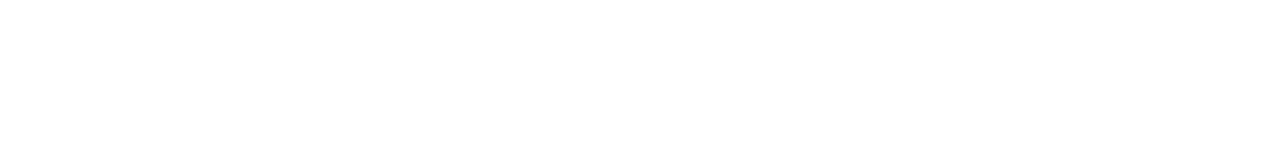
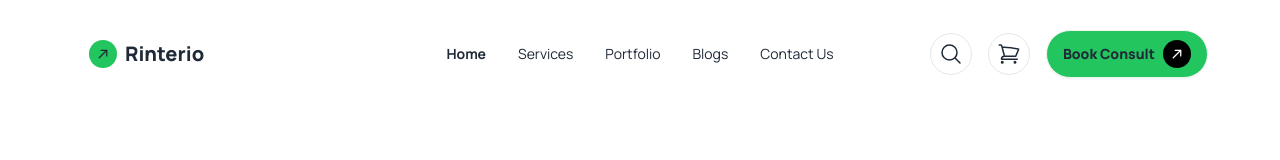
Before and after one commit to BodruddozaRedoy/Rinterio-B10A3, a plain HTML site: page index.html in a window 1280 px wide. Drawn offline with nearby package versions, Linux system fonts and the light colour scheme.

Commit message:
navbar section done

```diff
--- a/index.html
+++ b/index.html
@@ -1,5 +1,5 @@
 <!DOCTYPE html>
-<html lang="en">
+<html lang="en" data-theme="light">
 <head>
     <meta charset="UTF-8">
     <meta name="viewport" content="width=device-width, initial-scale=1.0">
@@ -11,10 +11,83 @@
      <link rel="preconnect" href="https://fonts.gstatic.com" crossorigin>
      <link href="https://fonts.googleapis.com/css2?family=Manrope:wght@200..800&display=swap" rel="stylesheet">
     <title>Rinterio - By Bodruddoza Redoy</title>
+    <style>
+        .font-manrope{
+  font-family: "Manrope", sans-serif;
+}
+
+    </style>
 </head>
-<body>
+<body class="font-manrope">
     <!-- Header section  -->
-    <header></header>
+    <header class="md:w-[90%] mx-auto bg-[#ffffff22]">
+        <!-- Nav section  -->
+         <nav class="my-5">
+            <div class="navbar bg-base-100">
+                <div class="navbar-start">
+                  <div class="dropdown">
+                    <div tabindex="0" role="button" class="btn btn-ghost lg:hidden">
+                      <svg
+                        xmlns="http://www.w3.org/2000/svg"
+                        class="h-5 w-5"
+                        fill="none"
+                        viewBox="0 0 24 24"
+                        stroke="currentColor">
+                        <path
+                          stroke-linecap="round"
+                          stroke-linejoin="round"
+                          stroke-width="2"
+                          d="M4 6h16M4 12h8m-8 6h16" />
+                      </svg>
+                    </div>
+                    <ul
+                      tabindex="0"
+                      class="menu menu-sm dropdown-content bg-base-100 rounded-box z-[1] mt-3 w-52 p-2 shadow">
+                      <li><a>Home</a></li>
+                    <li><a>Services</a></li>
+                    <li><a>Portfolio</a></li>
+                    <li><a>Blogs</a></li>
+                    <li><a>Contact Us</a></li>
+                    </ul>
+                  </div>
+                  <a class="btn btn-ghost text-xl flex font-extrabold">
+                    <div class="bg-green-500 rounded-full p-2"><svg xmlns="http://www.w3.org/2000/svg" fill="none" viewBox="0 0 24 24" stroke-width="2.5" stroke="currentColor" class="size-3">
+                        <path stroke-linecap="round" stroke-linejoin="round" d="m4.5 19.5 15-15m0 0H8.25m11.25 0v11.25" />
+                      </svg>
+                      </div>
+                  Rinterio</a>
+                </div>
+                <div class="navbar-center hidden lg:flex">
+                  <ul class="menu menu-horizontal px-1">
+                    <li><a class="font-bold">Home</a></li>
+                    <li><a>Services</a></li>
+                    <li><a>Portfolio</a></li>
+                    <li><a>Blogs</a></li>
+                    <li><a>Contact Us</a></li>
+                  </ul>
+                </div>
+                <div class="navbar-end space-x-4">
+                    <div class="bg-white border rounded-full p-2"><svg xmlns="http://www.w3.org/2000/svg" fill="none" viewBox="0 0 24 24" stroke-width="1.5" stroke="currentColor" class="size-6">
+                        <path stroke-linecap="round" stroke-linejoin="round" d="m21 21-5.197-5.197m0 0A7.5 7.5 0 1 0 5.196 5.196a7.5 7.5 0 0 0 10.607 10.607Z" />
+                      </svg>
+                      </div>
+                    <div class="bg-white border rounded-full p-2"><svg xmlns="http://www.w3.org/2000/svg" fill="none" viewBox="0 0 24 24" stroke-width="1.5" stroke="currentColor" class="size-6">
+                        <path stroke-linecap="round" stroke-linejoin="round" d="M2.25 3h1.386c.51 0 .955.343 1.087.835l.383 1.437M7.5 14.25a3 3 0 0 0-3 3h15.75m-12.75-3h11.218c1.121-2.3 2.1-4.684 2.924-7.138a60.114 60.114 0 0 0-16.536-1.84M7.5 14.25 5.106 5.272M6 20.25a.75.75 0 1 1-1.5 0 .75.75 0 0 1 1.5 0Zm12.75 0a.75.75 0 1 1-1.5 0 .75.75 0 0 1 1.5 0Z" />
+                      </svg>
+                      </div>
+                  <a class="btn rounded-full bg-green-500 font-extrabold">
+                    Book Consult
+                    <div class="bg-black rounded-full p-2"><svg xmlns="http://www.w3.org/2000/svg" fill="none" viewBox="0 0 24 24" stroke-width="2.5" stroke="white" class="size-3">
+                        <path stroke-linecap="round" stroke-linejoin="round" d="m4.5 19.5 15-15m0 0H8.25m11.25 0v11.25" />
+                      </svg>
+                      </div></a>
+                </div>
+              </div>
+         </nav>
+
+
+         <!-- Banner section  -->
+    </header>
     <!-- Main section  -->
     <main></main>
     <!-- Footer section -->
```
